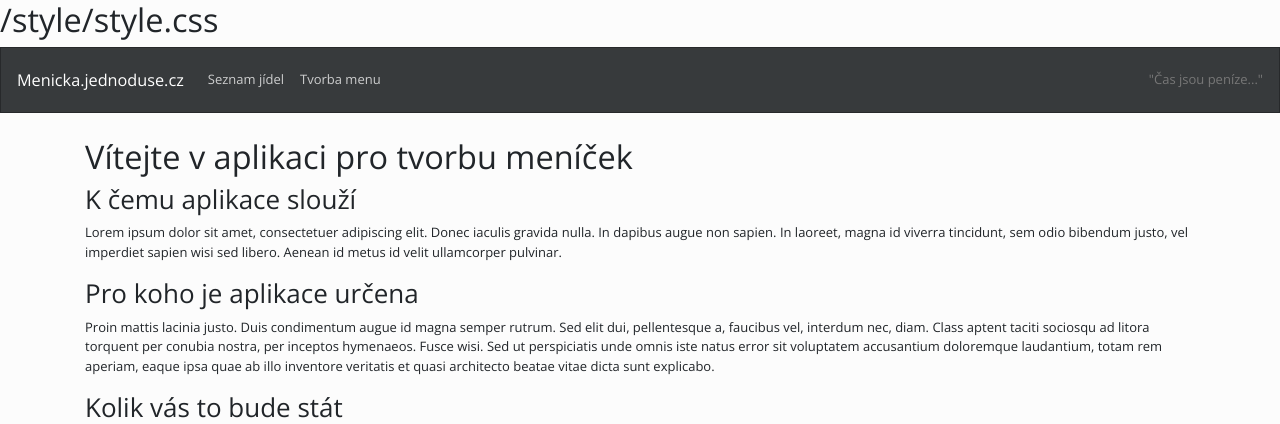
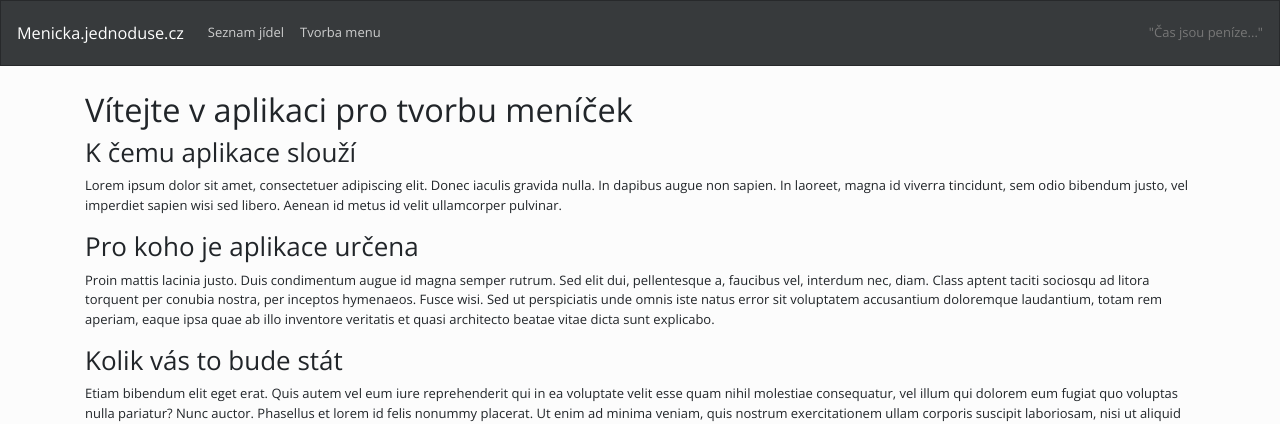
Before and after one commit to Tomikrys/bp_0-2, a Symfony app: template templates/pages/index.html.twig in a window 1280 px wide. Shown: the top 424 px of the page. Run offline with Twig, Linux system fonts and the light colour scheme; the template is opened without the code that fills it, so the values that code supplies are empty; some libraries are stand-ins or nearby versions.

Commit message:
test oprava asset

```diff
--- a/templates/base.html.twig
+++ b/templates/base.html.twig
@@ -23,7 +23,6 @@
     {% block stylesheets %}{% endblock %}
 </head>
 <body>
-<h1>{{ absolute_url(asset('/style/style.css')) }}</h1>
 {{ include('parts/navbar.html.twig') }}
 
 <main role="main" class="content mt-4">
```
